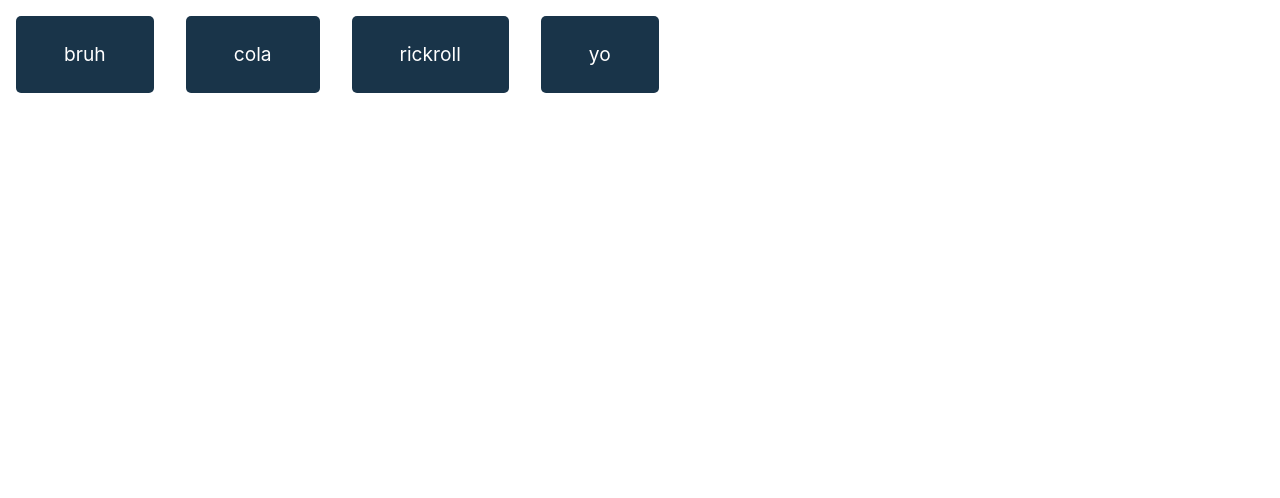
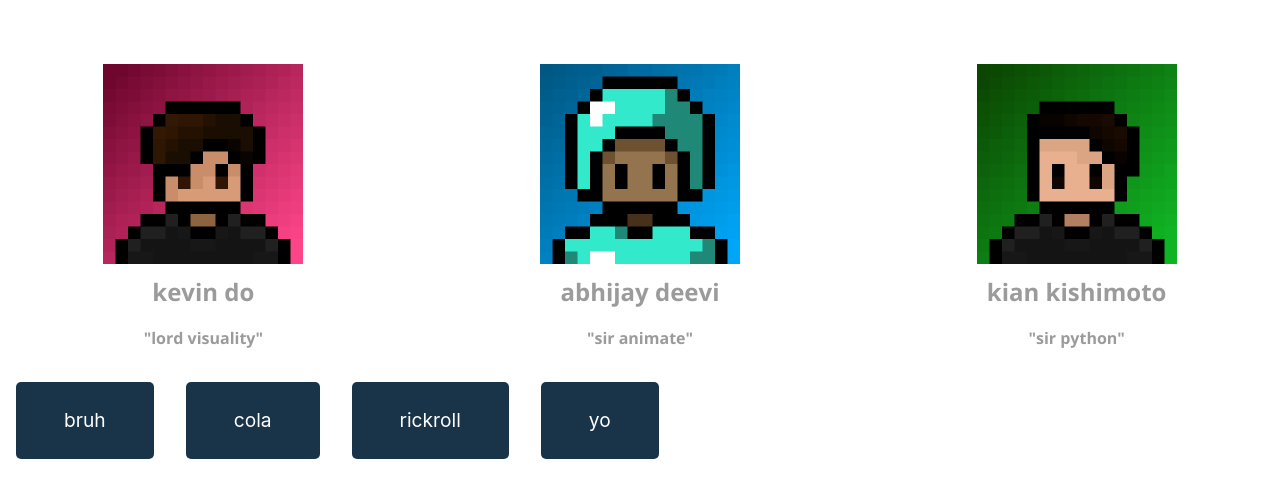
Before and after one commit to kevin-dough/p5slackbots, a Flask app: page /about in a window 1280 px wide. Shown: the part 80-578 px from the top of the page. Run offline with Flask 2, Linux system fonts and the light colour scheme; some libraries are stand-ins or nearby versions.

Commit message:
about page
 simple layout with jinja

```diff
--- /dev/null
+++ b/aboutdata.py
@@ -0,0 +1,32 @@
+def kevin():
+    name = "kevin do"
+    firstname = "kevin"
+    nickname = "lord visuality"
+    github = "https://github.com/kevin-dough"
+    insta = "https://www.instagram.com/_kevintdo_/"
+    summary = "Kevin is the scrum master for the P5 Slackbots. In his free time he likes do graphic design and play video games."
+    info = {"name": name, "firstname": firstname, "nickname": nickname, "github": github, "insta": insta, "summary": summary}
+    return info
+
+def abhijay():
+    name = "abhijay deevi"
+    firstname = "abhijay"
+    nickname = "sir animate"
+    github = "https://github.com/Dubshott"
+    insta = "https://www.instagram.com/dv_a_bee/"
+    summary = "Abhijay is the seckseeest and hawtest person in the world."
+    info = {"name": name, "firstname": firstname, "nickname": nickname, "github": github, "insta": insta, "summary": summary}
+    return info
+
+def kian():
+    name = "kian kishimoto"
+    firstname = "kian"
+    nickname = "sir python"
+    github = "https://github.com/Uhpachee"
+    insta = "https://www.instagram.com/kian.isntcool/"
+    summary = "Kian is the Kian."
+    info = {"name": name, "firstname": firstname, "nickname": nickname, "github": github, "insta": insta, "summary": summary}
+    return info
+
+def groupdata():
+    return [kevin(), abhijay(), kian()]
--- a/main.py
+++ b/main.py
@@ -1,4 +1,5 @@
 from flask import Flask, redirect, url_for, render_template, request
+import aboutdata
 
 app = Flask(__name__)
 
@@ -18,7 +19,7 @@
 
 @app.route("/about")
 def about():
-    return render_template("about.html")
+    return render_template("about.html", groupdatalist=aboutdata.groupdata())
 
 if __name__ == "__main__":
     app.run(debug=True)
--- a/static/css/styles.css
+++ b/static/css/styles.css
@@ -9,6 +9,21 @@
     font-family:Open Sans;
     font-size:1.5em;
     margin-top:10px;
+    color: #9b9b9b;
+}
+
+.aboutName {
+    padding-top:10px;
+    font-family:Open Sans;
+    text-align:center;
+    font-size:1.5em;
+    color: #9b9b9b;
+}
+
+.aboutNick {
+    font-family:Open Sans;
+    text-align:center;
+    font-size:1em;
     color: #9b9b9b;
 }
 
--- a/templates/about.html
+++ b/templates/about.html
@@ -2,7 +2,21 @@
 
 {% block about %}
 
+<div class="row justify-content-around" style="margin-top:5%">
+{% for data in groupdatalist: %}
+{% set name = data["name"] %}
+{% set firstname = data["firstname"] %}
+{% set github = data["github"] %}
+{% set insta = data["insta"] %}
+{% set nickname = data["nickname"] %}
 
+<div>
+    <img src="static/images/pixel{{firstname}}.png" width="200px" height="200px">
+    <p class="aboutName">{{name}}</p>
+    <p class="aboutNick">"{{nickname}}"</p>
+</div>
 
+{% endfor %}
+</div>
 
 {% endblock %}
```
